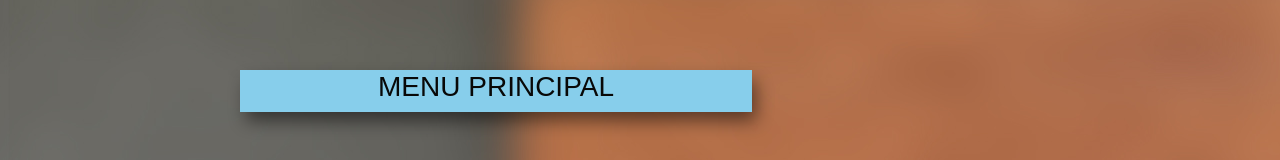
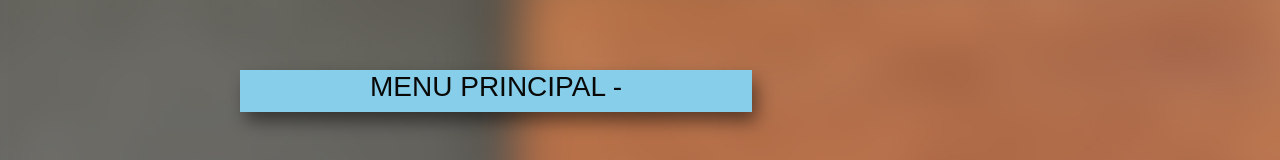
Before and after one commit to Gabriel21Cabillon/Entregas-de-tienda-TRAPPIN-, a website: page index.html in a window 1280 px wide. Shown: the part 170-330 px from the top of the page. Drawn offline with nearby package versions, Linux system fonts and the light colour scheme.

Commit message:
ultimo update

```diff
--- a/index.html
+++ b/index.html
@@ -55,7 +55,7 @@
     <main>
         <section>
             <div class="contenedor">
-                <h3>MENU PRINCIPAL</h3>
+                <h3>MENU PRINCIPAL -</h3>
             </div>
         </section>
         <section class="container-fluid0">
```
